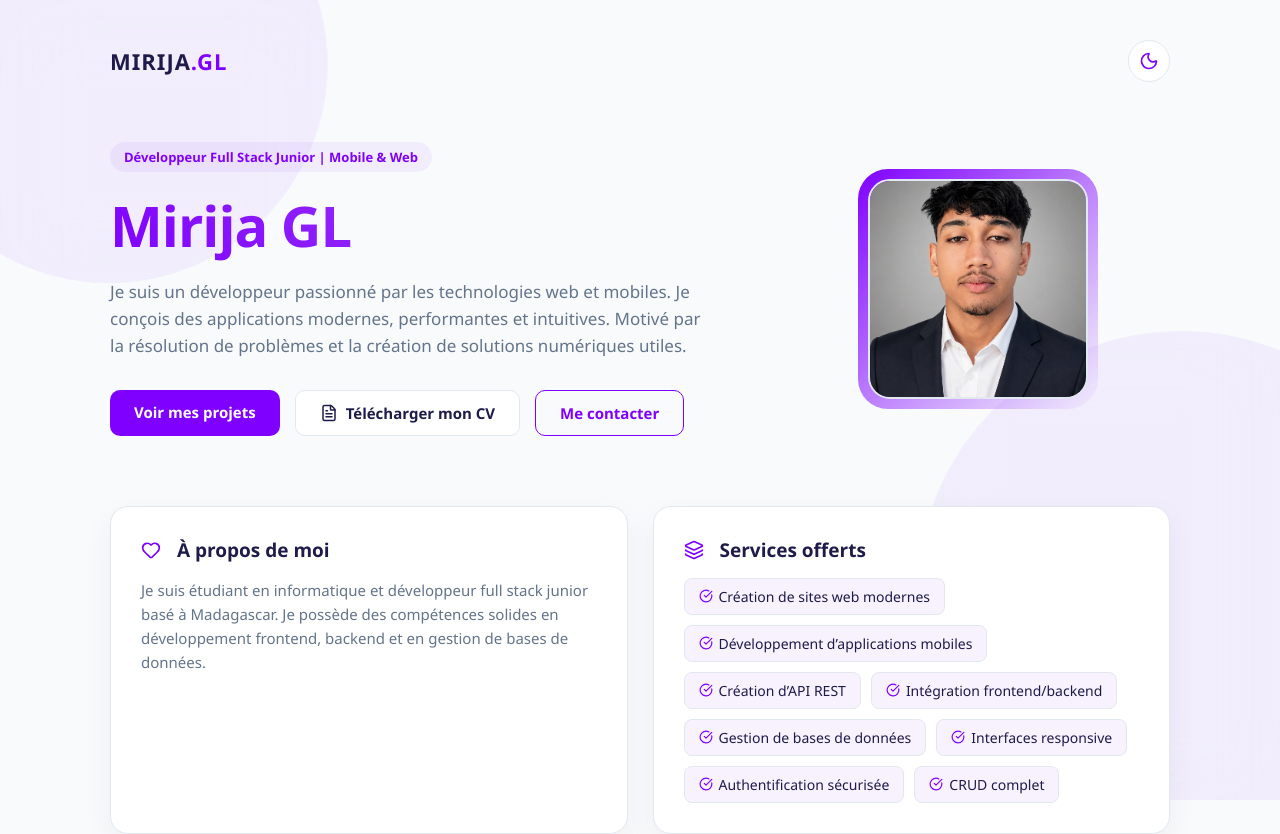
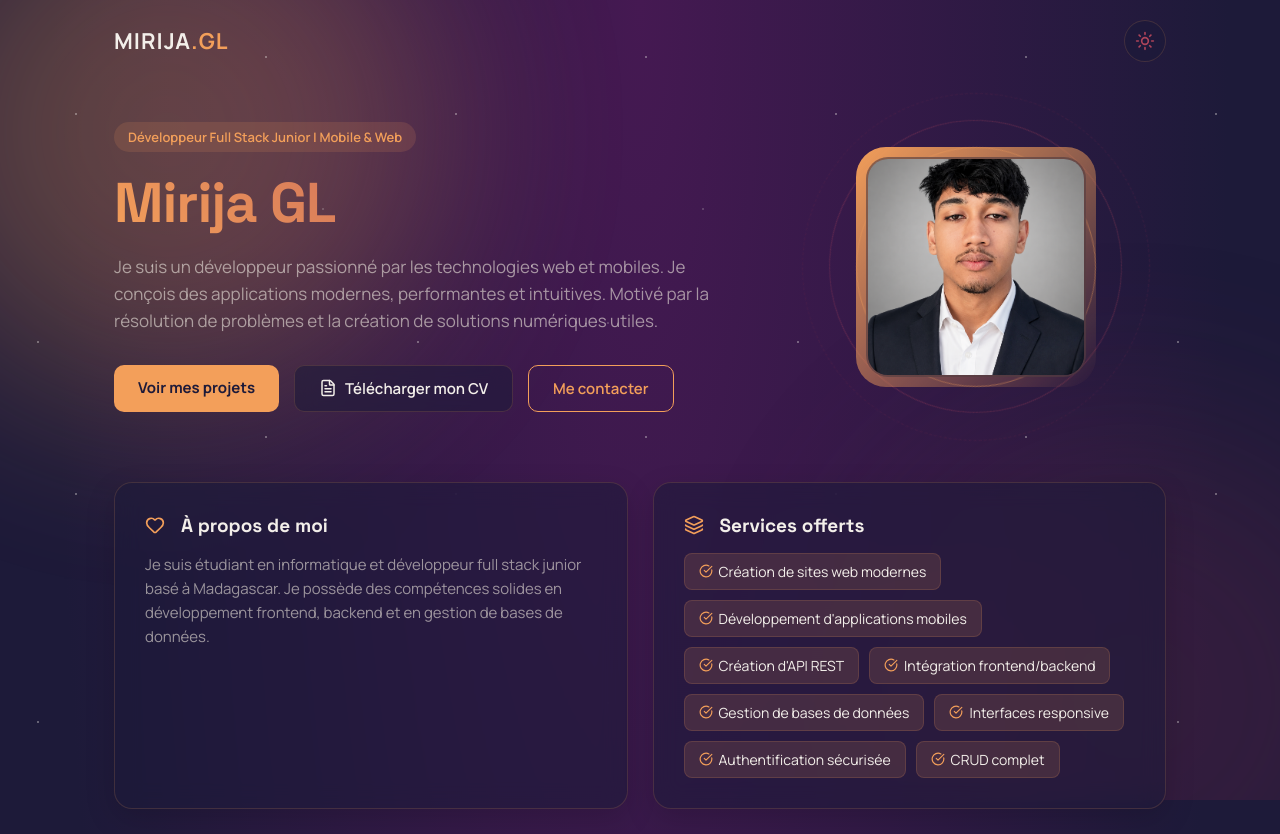
Before and after one commit to MIRIJA2008/portfolio-mirija, a React (Vite) app: page / in a window 1280 px wide. Shown: the top 834 px of the page. Built offline with nearby package versions, Linux system fonts and the light colour scheme.

Commit message:
Corrige le theme sombre Orbital x Lumen

```diff
--- a/src/App.css
+++ b/src/App.css
@@ -1,81 +1,187 @@
+/* =========================================================
+   THÈME ORBITAL x LUMEN — palette indigo / prune / orange
+   L'indigo/prune reste la base dans les deux modes ; l'orange
+   et le rose ne sont que des accents (CTA, anneaux, liserés).
+   ========================================================= */
+
 :root {
-  --bg-body: #f8fafc;
-  --bg-carte: rgba(255, 255, 255, 0.8);
-  --texte-principal: #0f172a;
-  --texte-secondaire: #475569;
-  --violet-primaire: #7f00ff;
-  --violet-secondaire: #c084fc;
-  --violet-transparent: rgba(127, 0, 255, 0.1);
-  --bordure: rgba(127, 0, 255, 0.1);
+  /* Mode clair : base ivoire chaude, texte indigo foncé, accent rose */
+  --violet-primaire: #AE445A;
+  --violet-secondaire: #662549;
+  --violet-transparent: rgba(174, 68, 90, 0.10);
+  --bg-carte: rgba(255, 255, 255, 0.62);
+  --bordure: rgba(69, 25, 82, 0.14);
+  --texte-principal: #241030;
+  --texte-secondaire: rgba(36, 16, 48, 0.62);
+  --bg-page-start: #FBF3F0;
+  --bg-page-end: #F3E3DC;
+  --star-color: rgba(69, 25, 82, 0.18);
+  --blob-opacity: 0.16;
 }
 
-[data-theme="dark"] {
-  --bg-body: #020617;
-  --bg-carte: rgba(15, 23, 42, 0.8);
-  --texte-principal: #f1f5f9;
-  --texte-secondaire: #94a3b8;
-  --violet-primaire: #a855f7;
-  --violet-secondaire: #e879f9;
-  --violet-transparent: rgba(168, 85, 247, 0.15);
-  --bordure: rgba(168, 85, 247, 0.2);
+[data-theme='dark'] {
+  /* Mode sombre : base indigo/prune, texte ivoire neutre, accent orange */
+  --violet-primaire: #F39F5A;
+  --violet-secondaire: #AE445A;
+  --violet-transparent: rgba(243, 159, 90, 0.14);
+  --bg-carte: rgba(29, 26, 57, 0.55);
+  --bordure: rgba(243, 159, 90, 0.16);
+  --texte-principal: #F3EFEA;
+  --texte-secondaire: rgba(230, 224, 216, 0.62);
+  --bg-page-start: #451952;
+  --bg-page-end: #1D1A39;
+  --star-color: rgba(243, 239, 234, 0.65);
+  --blob-opacity: 0.3;
 }
 
-body {
-  margin: 0;
-  background-color: var(--bg-body);
+html, body {
+  background: radial-gradient(ellipse at 50% 0%, var(--bg-page-start) 0%, var(--bg-page-end) 65%);
   color: var(--texte-principal);
-  font-family: 'Inter', sans-serif;
-  transition: all 0.4s ease;
+  min-height: 100vh;
+  transition: background 0.5s ease, color 0.5s ease;
 }
 
 .container {
   max-width: 1100px;
   margin: 0 auto;
-  padding: 0 20px;
+  padding: 0 24px 60px;
   position: relative;
   z-index: 1;
 }
 
-/* NOUVELLE ANIMATION : AURORA MESH FLOW */
+/* ---------- Fond animé : blobs iridescents + étoiles ---------- */
+/* Les animations tournent dans les deux modes ; seule l'intensité change. */
+
 .background-animation {
   position: fixed;
-  top: 0;
-  left: 0;
-  width: 100%;
-  height: 100%;
+  inset: 0;
+  overflow: hidden;
   z-index: 0;
-  filter: blur(100px);
-  opacity: 0.6;
   pointer-events: none;
 }
 
 .blob {
   position: absolute;
-  width: 500px;
-  height: 500px;
   border-radius: 50%;
-  background: var(--violet-primaire);
-  animation: mesh 20s infinite alternate;
+  filter: blur(90px);
+  opacity: var(--blob-opacity);
+  transition: opacity 0.5s ease;
 }
 
 .blob-1 {
-  top: -100px;
-  right: -100px;
-  background: var(--violet-primaire);
-  animation-duration: 25s;
+  width: 480px;
+  height: 480px;
+  background: #F39F5A;
+  top: -140px;
+  left: -120px;
+  animation: blobMove1 18s ease-in-out infinite;
 }
 
 .blob-2 {
-  bottom: -150px;
-  left: -100px;
-  background: var(--violet-secondaire);
-  animation-duration: 30s;
-  animation-delay: -5s;
+  width: 520px;
+  height: 520px;
+  background: #662549;
+  bottom: -180px;
+  right: -140px;
+  animation: blobMove2 22s ease-in-out infinite;
 }
 
-@keyframes mesh {
-  0% { transform: translate(0, 0) scale(1) rotate(0deg); }
-  33% { transform: translate(100px, 150px) scale(1.2) rotate(120deg); }
-  66% { transform: translate(-50px, 200px) scale(0.8) rotate(240deg); }
-  100% { transform: translate(0, 0) scale(1) rotate(360deg); }
+@keyframes blobMove1 {
+  0%, 100% { transform: translate(0, 0) scale(1); }
+  50% { transform: translate(60px, 40px) scale(1.15); }
 }
+
+@keyframes blobMove2 {
+  0%, 100% { transform: translate(0, 0) scale(1); }
+  50% { transform: translate(-50px, -40px) scale(1.1); }
+}
+
+.starfield {
+  position: absolute;
+  inset: 0;
+  background-image:
+    radial-gradient(1.5px 1.5px at 20% 30%, var(--star-color), transparent),
+    radial-gradient(1.5px 1.5px at 70% 15%, var(--star-color), transparent),
+    radial-gradient(1px 1px at 85% 55%, var(--star-color), transparent),
+    radial-gradient(1.5px 1.5px at 40% 70%, var(--star-color), transparent),
+    radial-gradient(1px 1px at 60% 85%, var(--star-color), transparent),
+    radial-gradient(1.5px 1.5px at 10% 90%, var(--star-color), transparent);
+  background-repeat: repeat;
+  background-size: 380px 380px;
+  transition: background-image 0.5s ease;
+}
+
+/* ---------- Décoration orbitale autour de l'avatar ---------- */
+/* Toujours visible et animée, dans les deux modes. */
+
+.orbit-decoration {
+  position: relative;
+  width: 240px;
+  height: 240px;
+  display: flex;
+  align-items: center;
+  justify-content: center;
+}
+
+.ring {
+  position: absolute;
+  border-radius: 50%;
+  pointer-events: none;
+}
+
+.ring-1 {
+  width: 100%;
+  height: 100%;
+  border: 1px solid rgba(243, 159, 90, 0.4);
+  animation: spin 30s linear infinite;
+}
+
+.ring-2 {
+  width: 122%;
+  height: 122%;
+  border: 1px solid rgba(174, 68, 90, 0.3);
+  animation: spin 45s linear infinite reverse;
+}
+
+.ring-3 {
+  width: 145%;
+  height: 145%;
+  border: 1px dashed rgba(102, 37, 73, 0.28);
+  animation: spin 70s linear infinite;
+}
+
+@keyframes spin {
+  from { transform: rotate(0deg); }
+  to { transform: rotate(360deg); }
+}
+
+/* ---------- Interactions ---------- */
+
+a, button {
+  transition: transform 0.25s ease, box-shadow 0.25s ease, border-color 0.25s ease;
+}
+
+a:hover, button:hover {
+  transform: translateY(-2px);
+}
+
+.hover-card {
+  transition: transform 0.3s ease, border-color 0.3s ease, box-shadow 0.3s ease;
+}
+
+.hover-card:hover {
+  transform: translateY(-4px);
+  border-color: var(--violet-primaire) !important;
+  box-shadow: 0 16px 36px rgba(0, 0, 0, 0.28);
+}
+
+::selection {
+  background: var(--violet-primaire);
+  color: #1D1A39;
+}
+
+/* ---------- Responsive ---------- */
+
+@media (max-width: 640px) {
+  .orbit-decoration { width: 170px; height: 170px; }
+}
--- a/src/App.jsx
+++ b/src/App.jsx
@@ -4,9 +4,13 @@ import {
   Server, FileText, ExternalLink, Briefcase, GraduationCap,
   Layers, CheckCircle, Target, Award, Heart, Globe, MessageCircle
 } from 'lucide-react';
+import './App.css';
 
 export default function App() {
-  const [theme, setTheme] = useState('light');
+  // Thème par défaut : 'dark' met en valeur le thème Orbital x Lumen
+  // (fond indigo profond + accents orange/rose). Le bouton bascule
+  // toujours vers une version claire de la même palette.
+  const [theme, setTheme] = useState('dark');
 
   const toggleTheme = () => {
     const nextTheme = theme === 'light' ? 'dark' : 'light';
@@ -18,7 +22,6 @@ export default function App() {
   }, [theme]);
 
   const projets = [
-    // NOUVEAUX PROJETS EXPERTS
     {
       titre: "Flutter Agri-Price Architecture",
       tech: "Flutter, Firebase, REST API, Riverpod",
@@ -43,8 +46,6 @@ export default function App() {
       desc: "Système de gestion hospitalière optimisé : gestion des patients, rendez-vous et débogage de flux de données complexes.",
       features: []
     },
-    // PROJETS PRÉCÉDENTS CONSERVÉS
-
     {
       titre: "Application Météo Mobile",
       tech: "React Native, API OpenWeather",
@@ -66,8 +67,8 @@ export default function App() {
   ];
 
   const services = [
-    "Création de sites web modernes", "Développement d’applications mobiles",
-    "Création d’API REST", "Intégration frontend/backend",
+    "Création de sites web modernes", "Développement d'applications mobiles",
+    "Création d'API REST", "Intégration frontend/backend",
     "Gestion de bases de données", "Interfaces responsive",
     "Authentification sécurisée", "CRUD complet"
   ];
@@ -77,12 +78,13 @@ export default function App() {
       <div className="background-animation">
         <div className="blob blob-1"></div>
         <div className="blob blob-2"></div>
+        <div className="starfield"></div>
       </div>
 
       <div className="container">
 
         <header style={styles.header}>
-          <div style={styles.logo}>MIRIJA<span style={{color: 'var(--violet-primaire)'}}>.GL</span></div>
+          <div style={styles.logo}>MIRIJA<span style={{ color: 'var(--violet-primaire)' }}>.GL</span></div>
           <button onClick={toggleTheme} style={styles.themeBtn}>
             {theme === 'light' ? <Moon size={20} color="var(--violet-primaire)" /> : <Sun size={20} color="var(--violet-secondaire)" />}
           </button>
@@ -100,13 +102,17 @@ export default function App() {
             <div style={styles.btnGroup}>
               <a href="#projets" style={styles.btnPrimary}>Voir mes projets</a>
               <a href="https://canva.link/ikzvvoxfg6f6c70" target="_blank" rel="noreferrer" style={styles.btnSecondary}>
-                <FileText size={18}/> Télécharger mon CV
+                <FileText size={18} /> Télécharger mon CV
               </a>
               <a href="#contact" style={styles.btnOutline}>Me contacter</a>
             </div>
           </div>
 
           <div style={styles.avatarContainer}>
+            <div className="orbit-decoration">
+              <span className="ring ring-1"></span>
+              <span className="ring ring-2"></span>
+              <span className="ring ring-3"></span>
               <div style={styles.avatarBorder}>
                 <div style={styles.avatarPlaceholder}>
                   <img
@@ -117,19 +123,20 @@ export default function App() {
                 </div>
               </div>
             </div>
+          </div>
         </section>
 
         <section style={styles.sectionGap}>
           <div style={styles.twoColumnGrid}>
-            <div style={styles.carte}>
-              <h3 style={styles.carteTitre}><Heart size={20} color="var(--violet-primaire)" style={{marginRight:8}}/> À propos de moi</h3>
+            <div className="hover-card" style={styles.carte}>
+              <h3 style={styles.carteTitre}><Heart size={20} color="var(--violet-primaire)" style={{ marginRight: 8 }} /> À propos de moi</h3>
               <p style={styles.carteTexte}>
                 Je suis étudiant en informatique et développeur full stack junior basé à Madagascar.
                 Je possède des compétences solides en développement frontend, backend et en gestion de bases de données.
               </p>
             </div>
-            <div style={styles.carte}>
-              <h3 style={styles.carteTitre}><Layers size={20} color="var(--violet-primaire)" style={{marginRight:8}}/> Services offerts</h3>
+            <div className="hover-card" style={styles.carte}>
+              <h3 style={styles.carteTitre}><Layers size={20} color="var(--violet-primaire)" style={{ marginRight: 8 }} /> Services offerts</h3>
               <div style={styles.servicesGrid}>
                 {services.map((s, i) => (
                   <span key={i} style={styles.serviceTag}><CheckCircle size={14} color="var(--violet-primaire)" /> {s}</span>
@@ -142,8 +149,8 @@ export default function App() {
         <section style={styles.sectionGap}>
           <h2 style={styles.sectionTitre}>Compétences Techniques</h2>
           <div style={styles.gridCompetences}>
-            <div style={styles.carte}>
-              <div style={styles.iconContainer}><Code color="var(--violet-primaire)"/></div>
+            <div className="hover-card" style={styles.carte}>
+              <div style={styles.iconContainer}><Code color="var(--violet-primaire)" /></div>
               <h4 style={styles.carteTitre}>Frontend</h4>
               <ul style={styles.skillsList}>
                 <li><span style={styles.techIcon}>🌐</span> HTML5 / CSS3</li>
@@ -154,8 +161,8 @@ export default function App() {
               </ul>
             </div>
 
-            <div style={styles.carte}>
-              <div style={styles.iconContainer}><Server color="var(--violet-primaire)"/></div>
+            <div className="hover-card" style={styles.carte}>
+              <div style={styles.iconContainer}><Server color="var(--violet-primaire)" /></div>
               <h4 style={styles.carteTitre}>Backend</h4>
               <ul style={styles.skillsList}>
                 <li><span style={styles.techIcon}>🍃</span> Spring Boot</li>
@@ -165,8 +172,8 @@ export default function App() {
               </ul>
             </div>
 
-            <div style={styles.carte}>
-              <div style={styles.iconContainer}><Database color="var(--violet-primaire)"/></div>
+            <div className="hover-card" style={styles.carte}>
+              <div style={styles.iconContainer}><Database color="var(--violet-primaire)" /></div>
               <h4 style={styles.carteTitre}>Bases de données</h4>
               <ul style={styles.skillsList}>
                 <li><span style={styles.techIcon}>🐬</span> MySQL</li>
@@ -181,7 +188,7 @@ export default function App() {
           <h2 style={styles.sectionTitre}>Mes Projets Réalisés ({projets.length})</h2>
           <div style={styles.gridProjets}>
             {projets.map((p, index) => (
-              <div key={index} style={styles.projetCarte}>
+              <div key={index} className="hover-card" style={styles.projetCarte}>
                 <span style={styles.projetTech}>{p.tech}</span>
                 <h4 style={styles.projetTitre}>{p.titre}</h4>
                 <p style={styles.projetDesc}>{p.desc}</p>
@@ -196,22 +203,22 @@ export default function App() {
         </section>
 
         <section id="contact" style={styles.sectionGap}>
-          <div style={{...styles.carte, textAlign: 'center', padding: '40px 20px'}}>
-            <h3 style={{fontSize: 24, fontWeight: 700, marginBottom: 10}}>Restons en contact !</h3>
-            <div style={{display: 'flex', justifyContent: 'center', gap: 15, flexWrap: 'wrap', marginTop: 20}}>
-              <a href="mailto:mirija2008mrj@gmail.com" style={styles.contactLink}><Mail size={18}/> Email</a>
-              <a href="tel:0340367737" style={styles.contactLink}><Phone size={18}/> Appeler</a>
-              <a href="https://wa.me/261331717177" target="_blank" rel="noreferrer" style={{...styles.contactLink, borderColor: '#25D366'}}>
-                <MessageCircle size={18} color="#25D366"/> WhatsApp
+          <div style={{ ...styles.carte, textAlign: 'center', padding: '40px 20px' }}>
+            <h3 style={{ fontSize: 24, fontWeight: 700, marginBottom: 10 }}>Restons en contact !</h3>
+            <div style={{ display: 'flex', justifyContent: 'center', gap: 15, flexWrap: 'wrap', marginTop: 20 }}>
+              <a href="mailto:mirija2008mrj@gmail.com" style={styles.contactLink}><Mail size={18} /> Email</a>
+              <a href="tel:0340367737" style={styles.contactLink}><Phone size={18} /> Appeler</a>
+              <a href="https://wa.me/261331717177" target="_blank" rel="noreferrer" style={{ ...styles.contactLink, borderColor: '#25D366' }}>
+                <MessageCircle size={18} color="#25D366" /> WhatsApp
               </a>
-              <a href="https://github.com/MIRIJA2008" target="_blank" rel="noreferrer" style={styles.contactLink}><Globe size={18}/> GitHub</a>
+              <a href="https://github.com/MIRIJA2008" target="_blank" rel="noreferrer" style={styles.contactLink}><Globe size={18} /> GitHub</a>
             </div>
           </div>
         </section>
 
         <footer style={styles.footer}>
-          <p style={{fontWeight: 500, fontSize: 16, color: 'var(--texte-principal)'}}>“Transformer des idées en solutions numériques innovantes.”</p>
-          <p style={{marginTop: 10, color: 'var(--texte-secondaire)', fontSize: 14}}>© 2026 Mirija GL — Tous droits réservés.</p>
+          <p style={{ fontWeight: 500, fontSize: 16, color: 'var(--texte-principal)' }}>"Transformer des idées en solutions numériques innovantes."</p>
+          <p style={{ marginTop: 10, color: 'var(--texte-secondaire)', fontSize: 14 }}>© 2026 Mirija GL — Tous droits réservés.</p>
         </footer>
 
       </div>
@@ -229,17 +236,17 @@ const styles = {
   nom: { fontSize: '56px', fontWeight: '800', letterSpacing: '-1px', background: 'linear-gradient(45deg, var(--violet-primaire), var(--violet-secondaire))', WebkitBackgroundClip: 'text', WebkitTextFillColor: 'transparent', marginBottom: '15px' },
   description: { color: 'var(--texte-secondaire)', fontSize: '17px', lineHeight: '1.6', maxWidth: '600px', marginBottom: '30px' },
   btnGroup: { display: 'flex', gap: '15px', flexWrap: 'wrap' },
-  btnPrimary: { background: 'var(--violet-primaire)', color: '#fff', padding: '12px 24px', borderRadius: '10px', textDecoration: 'none', fontWeight: '600', fontSize: '15px' },
+  btnPrimary: { background: 'var(--violet-primaire)', color: '#1D1A39', padding: '12px 24px', borderRadius: '10px', textDecoration: 'none', fontWeight: '700', fontSize: '15px' },
   btnSecondary: { background: 'var(--bg-carte)', color: 'var(--texte-principal)', padding: '12px 24px', borderRadius: '10px', textDecoration: 'none', fontWeight: '600', fontSize: '15px', border: '1px solid var(--bordure)', display: 'inline-flex', alignItems: 'center', gap: '8px', backdropFilter: 'blur(10px)' },
   btnOutline: { border: '1px solid var(--violet-primaire)', color: 'var(--violet-primaire)', padding: '12px 24px', borderRadius: '10px', textDecoration: 'none', fontWeight: '600', fontSize: '15px' },
   avatarContainer: { flex: '1 1 250px', display: 'flex', justifyContent: 'center' },
-  avatarBorder: { padding: '10px', borderRadius: '30px', background: 'linear-gradient(135deg, var(--violet-primaire), transparent)' },
+  avatarBorder: { position: 'relative', zIndex: 2, padding: '10px', borderRadius: '30px', background: 'linear-gradient(135deg, var(--violet-primaire), transparent)' },
   avatarPlaceholder: { width: '220px', height: '220px', borderRadius: '22px', backgroundColor: 'var(--bg-carte)', display: 'flex', alignItems: 'center', justifyContent: 'center', border: '2px solid var(--bordure)', overflow: 'hidden', backdropFilter: 'blur(10px)' },
   avatarImg: { width: '100%', height: '100%', objectFit: 'cover' },
   sectionGap: { marginTop: '70px' },
   sectionTitre: { fontSize: '26px', fontWeight: '700', marginBottom: '30px' },
   twoColumnGrid: { display: 'grid', gridTemplateColumns: 'repeat(auto-fit, minmax(320px, 1fr))', gap: '25px' },
-  carte: { background: 'var(--bg-carte)', border: '1px solid var(--bordure)', padding: '30px', borderRadius: '18px', backdropFilter: 'blur(12px)', boxShadow: '0 10px 30px rgba(0,0,0,0.05)' },
+  carte: { background: 'var(--bg-carte)', border: '1px solid var(--bordure)', padding: '30px', borderRadius: '18px', backdropFilter: 'blur(12px)', boxShadow: '0 10px 30px rgba(0,0,0,0.15)' },
   carteTitre: { fontSize: '19px', fontWeight: '600', marginBottom: '15px', display: 'flex', alignItems: 'center', gap: '8px' },
   carteTexte: { color: 'var(--texte-secondaire)', fontSize: '15px', lineHeight: '1.6' },
   servicesGrid: { display: 'flex', flexWrap: 'wrap', gap: '10px' },
@@ -249,12 +256,12 @@ const styles = {
   skillsList: { listStyle: 'none', padding: 0, margin: 0, display: 'flex', flexDirection: 'column', gap: '10px' },
   techIcon: { marginRight: '8px', fontSize: '16px' },
   gridProjets: { display: 'grid', gridTemplateColumns: 'repeat(auto-fit, minmax(340px, 1fr))', gap: '25px' },
-  projetCarte: { background: 'var(--bg-carte)', border: '1px solid var(--bordure)', padding: '30px', borderRadius: '20px', backdropFilter: 'blur(12px)', transition: '0.3s' },
+  projetCarte: { background: 'var(--bg-carte)', border: '1px solid var(--bordure)', padding: '30px', borderRadius: '20px', backdropFilter: 'blur(12px)' },
   projetTech: { fontSize: '11px', fontWeight: '700', color: 'var(--violet-primaire)', textTransform: 'uppercase' },
   projetTitre: { fontSize: '20px', fontWeight: '600', margin: '10px 0' },
   projetDesc: { color: 'var(--texte-secondaire)', fontSize: '14px', lineHeight: '1.5' },
   featuresContainer: { display: 'flex', flexWrap: 'wrap', gap: '6px', marginTop: '15px' },
   featureBadge: { background: 'var(--violet-transparent)', color: 'var(--violet-primaire)', padding: '4px 10px', borderRadius: '6px', fontSize: '12px' },
-  contactLink: { display: 'flex', alignItems: 'center', gap: '8px', color: 'var(--texte-principal)', textDecoration: 'none', fontSize: '15px', background: 'var(--bg-carte)', padding: '12px 20px', borderRadius: '10px', border: '1px solid var(--bordure)', backdropFilter: 'blur(10px)', transition: '0.3s' },
+  contactLink: { display: 'flex', alignItems: 'center', gap: '8px', color: 'var(--texte-principal)', textDecoration: 'none', fontSize: '15px', background: 'var(--bg-carte)', padding: '12px 20px', borderRadius: '10px', border: '1px solid var(--bordure)', backdropFilter: 'blur(10px)' },
   footer: { marginTop: '100px', borderTop: '1px solid var(--bordure)', padding: '40px 0', textAlign: 'center' }
 };
--- a/src/index.css
+++ b/src/index.css
@@ -1,73 +1,53 @@
-:root {
-  --bg-principal: #f8fafc;
-  --bg-carte: #ffffff;
-  --texte-principal: #1e1b4b;
-  --texte-secondaire: #64748b;
-  --violet-primaire: #7f00ff;
-  --violet-secondaire: #a855f7;
-  --violet-transparent: rgba(127, 0, 255, 0.05);
-  --bordure: #e2e8f0;
-}
-
-[data-theme="dark"] {
-  --bg-principal: #0f0c1b;
-  --bg-carte: #151226;
-  --texte-principal: #f8fafc;
-  --texte-secondaire: #94a3b8;
-  --violet-primaire: #a855f7;
-  --violet-secondaire: #c084fc;
-  --violet-transparent: rgba(168, 85, 247, 0.1);
-  --bordure: #221c38;
-}
+@import url('https://fonts.googleapis.com/css2?family=Space+Grotesk:wght@300;500;700;800&family=Manrope:wght@300;400;500;600;700&family=JetBrains+Mono:wght@400;500;700&display=swap');
 
 * {
   margin: 0;
   padding: 0;
   box-sizing: border-box;
-  transition: background-color 0.3s ease, color 0.3s ease, border-color 0.3s ease;
-  font-family: 'Segoe UI', Tahoma, Geneva, Verdana, sans-serif;
+}
+
+html {
+  scroll-behavior: smooth;
 }
 
 body {
-  background-color: var(--bg-principal);
-  color: var(--texte-principal);
+  font-family: 'Manrope', sans-serif;
+  -webkit-font-smoothing: antialiased;
+  -moz-osx-font-smoothing: grayscale;
   overflow-x: hidden;
-  position: relative;
 }
 
-/* Animation en arrière-plan */
-.background-animation {
-  position: fixed;
-  top: 0;
-  left: 0;
-  width: 100vw;
-  height: 100vh;
-  z-index: -1;
-  overflow: hidden;
-  background: radial-gradient(circle at 50% 50%, var(--bg-principal) 0%, var(--bg-principal) 100%);
+h1, h2, h3, h4, h5 {
+  font-family: 'Space Grotesk', sans-serif;
 }
 
-.blob {
-  position: absolute;
-  background: var(--violet-transparent);
-  backdrop-filter: blur(40px);
-  border-radius: 50%;
-  animation: float 15s infinite alternate ease-in-out;
+img {
+  max-width: 100%;
+  display: block;
 }
 
-.blob-1 { width: 400px; height: 400px; top: -10%; left: -10%; animation-delay: 0s; }
-.blob-2 { width: 500px; height: 500px; bottom: -10%; right: -10%; animation-delay: 2s; }
-.blob-3 { width: 300px; height: 300px; top: 40%; left: 70%; animation-delay: 4s; }
-
-@keyframes float {
-  0% { transform: translate(0, 0) scale(1); }
-  50% { transform: translate(40px, -60px) scale(1.1); }
-  100% { transform: translate(-20px, 20px) scale(0.9); }
+a {
+  color: inherit;
 }
 
-/* Conteneur principal */
-.container {
-  max-width: 1100px;
-  margin: 0 auto;
-  padding: 20px;
+button {
+  font-family: inherit;
+  cursor: pointer;
 }
+
+::-webkit-scrollbar {
+  width: 10px;
+}
+
+::-webkit-scrollbar-track {
+  background: #1D1A39;
+}
+
+::-webkit-scrollbar-thumb {
+  background: #AE445A;
+  border-radius: 10px;
+}
+
+::-webkit-scrollbar-thumb:hover {
+  background: #F39F5A;
+}
```
Lines whose indentation alone changed are shown as unchanged.
